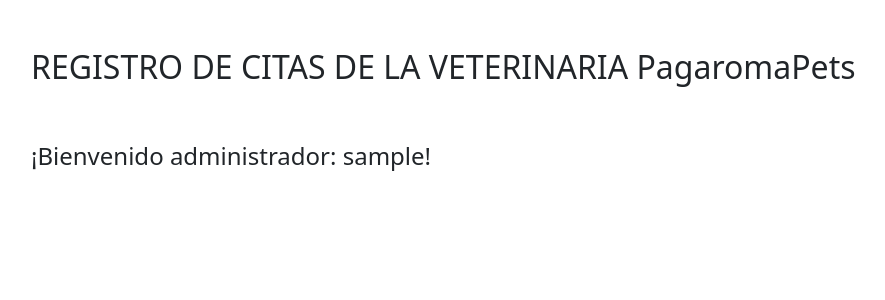
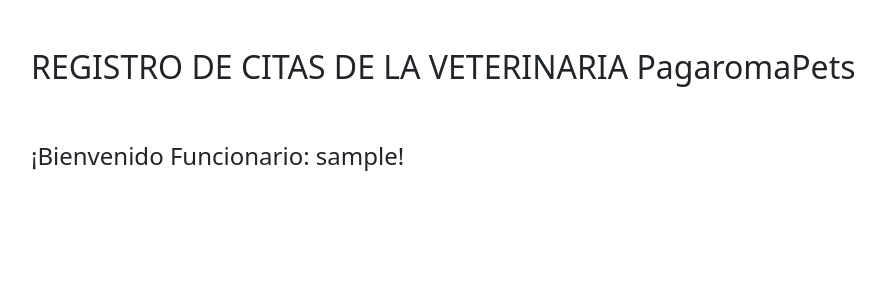
Before and after one commit to LeonardoChN/VETERINARIA_AZURE, a Django app: page / in a window 1280 px wide. Shown: the part 80-380 px from the top of the page, without its empty margins (51-936 px from the left). Run offline with Django 4.2, Linux system fonts and the light colour scheme; the visitor is signed in with stand-in values (Sample User, id 1).

Commit message:
DEV: de nombre al admin a funcionarios

```diff
--- a/template/APPVET/index.html
+++ b/template/APPVET/index.html
@@ -10,7 +10,7 @@
     {% else %}
 
     {% if user.is_superuser %}
-    <h4>¡Bienvenido administrador: {{user.username}}! </h4>
+    <h4>¡Bienvenido Funcionario: {{user.username}}! </h4>
 
     {% else %}
     <h4>¡Bienvenido {{user.first_name}}! </h4>
```
